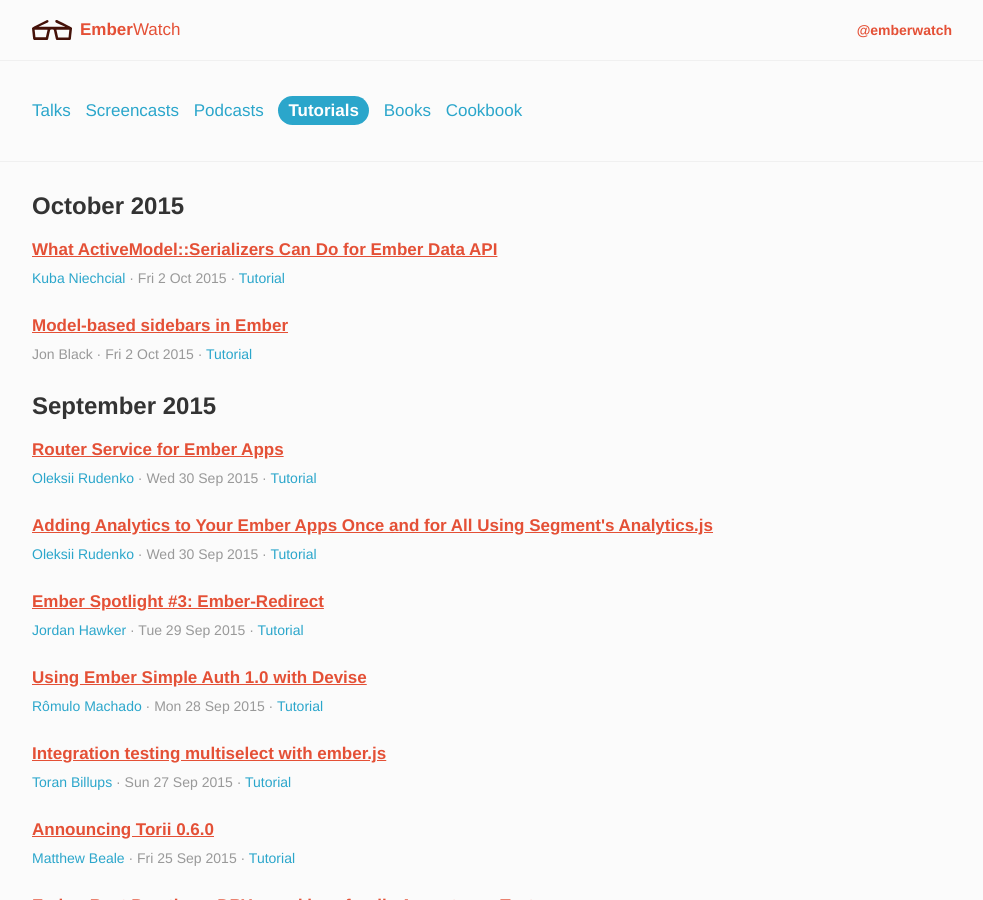
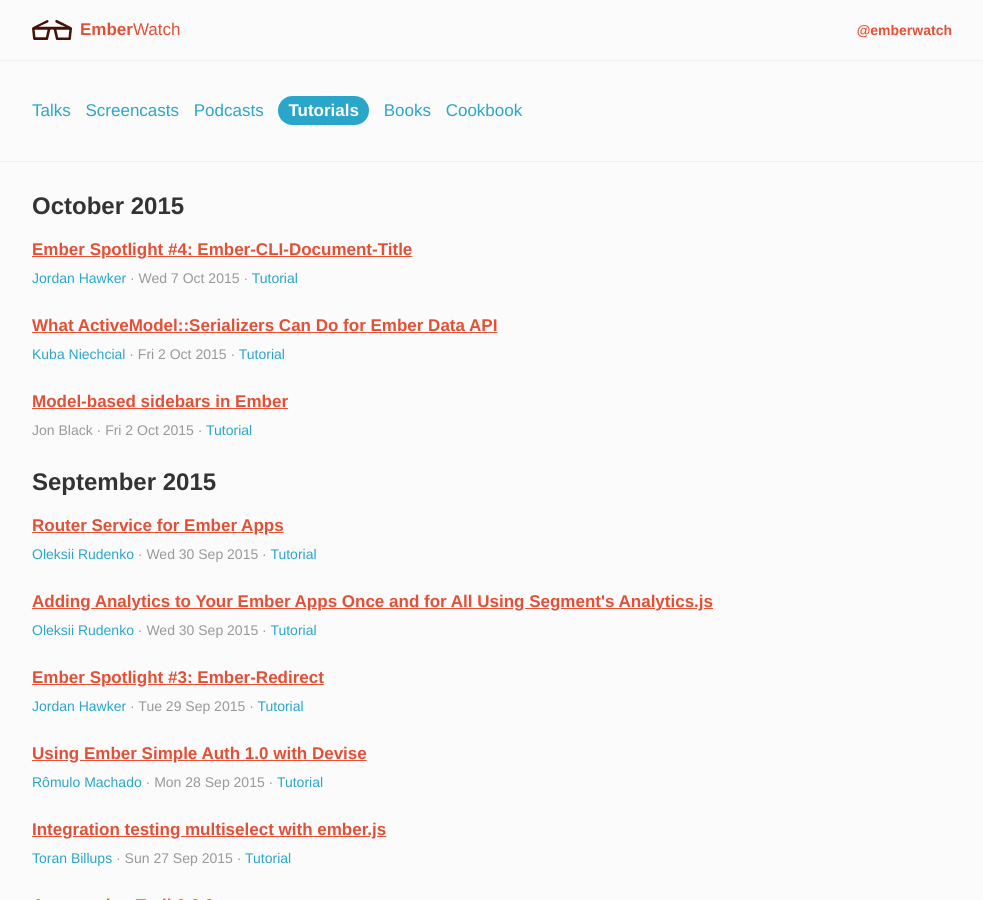
Before and after one commit to emberwatch/emberwatch, a Jekyll site: the page built from tutorials.html, in a window 1280 px wide and 900 px high. Shown: the whole window, without its empty margins (148-1131 px from the left). Built offline with Jekyll 4.4.1, drawn with Linux system fonts in a browser that asks for light colours; Markdown is read by kramdown in place of the engine named in the settings; comment, search, counter and statistics services are not loaded.

Commit message:
Add Ember Spotlight #4

```diff
--- a/_data/tutorials.yml
+++ b/_data/tutorials.yml
@@ -1,4 +1,12 @@
 ---
+- title: 'Ember Spotlight #4: Ember-CLI-Document-Title'
+  author_ids:
+  - 253
+  date: '2015-10-07'
+  date_created: '2015-10-07'
+  date_updated: '2015-10-07'
+  urls:
+  - http://jhawk.co/ember-spotlight-4
 - title: Model-based sidebars in Ember
   author_ids:
   - 284
```
